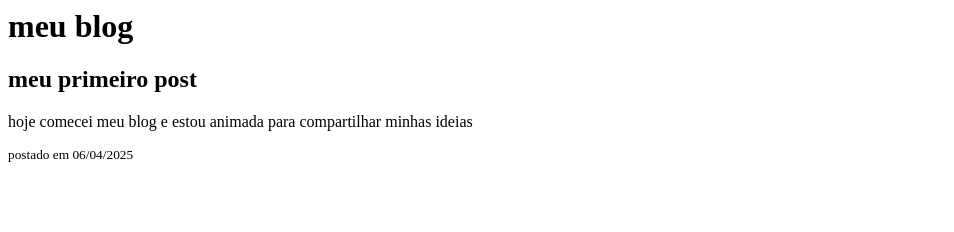
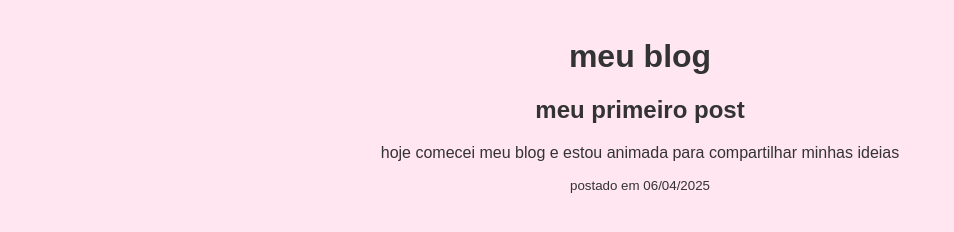
Before and after one commit to luizanad/meusite, a plain HTML site: page index.html in a window 1280 px wide. Shown: the whole page, without its empty margins (0-954 px from the left). Drawn offline with Linux system fonts and the light colour scheme.

Commit message:
Update index.html

```diff
--- a/index.html
+++ b/index.html
@@ -1,3 +1,19 @@
 <h1>meu blog</h1>
 <article><h2>meu primeiro post</h2><p>hoje comecei meu blog e estou animada para compartilhar minhas ideias</p>
 <small>postado em 06/04/2025</small>
+<!DOCTYPE html>
+<html lang="pt-BR">
+<head>
+  <meta charset="UTF-8">
+  <title>Blog da Luiza</title>
+
+  <style>
+    body {
+      background-color: #ffe6f0; /* Fundo rosa clarinho */
+      font-family: Arial, sans-serif;
+      color: #333;
+      padding: 30px;
+      text-align: center;
+    }
+
+    h1 {
```
